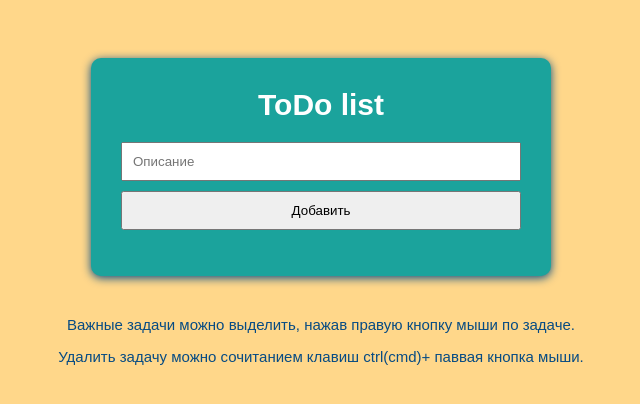
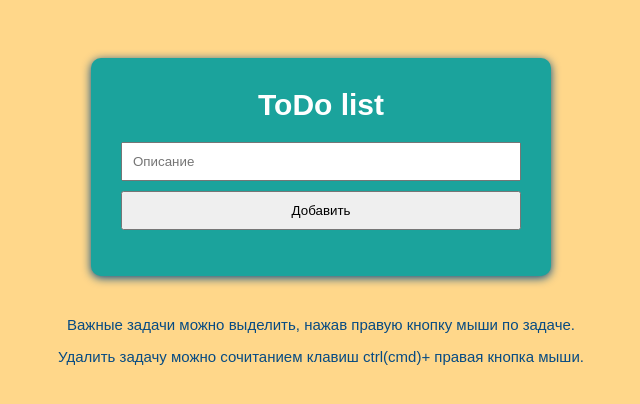
Before and after one commit to antondanko/ToDo-list, a plain HTML site: page index.html in a window 1280 px wide. Shown: the full height of the page, 319-959 px from the left. Drawn offline with Linux system fonts and the light colour scheme.

Commit message:
corrected syntax errors

```diff
--- a/index.html
+++ b/index.html
@@ -26,7 +26,7 @@
 
 		</div>
 		<P>Важные задачи можно выделить, нажав правую кнопку мыши по задаче.</P>
-		<P>Удалить задачу можно сочитанием клавиш ctrl(cmd)+ паввая кнопка мыши.</P>
+		<P>Удалить задачу можно сочитанием клавиш ctrl(cmd)+ правая кнопка мыши.</P>
 	</div>
 	<script src="./script.js"></script>
 </body>
```
